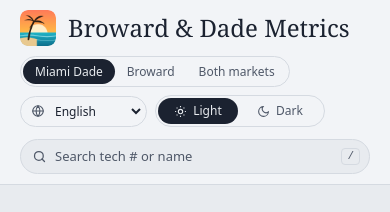
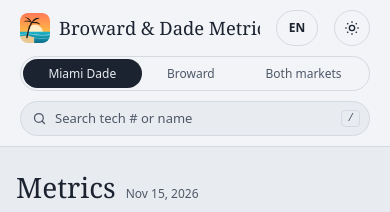
Before and after one commit to ITG-Metrics/market-metrics, a plain HTML site: page index.html in a window 390 px wide. Shown: the top 212 px of the page. Drawn offline with Linux system fonts and the light colour scheme; files whose address does not match are found by name.

Commit message:
Phone banner option A: title, language and theme on one row; markets; search
Co-Authored-By: Claude Fable 5.2 <noreply@anthropic.com>
Claude-Session: https://claude.ai/code/session_01YWRurwsSu2zX273pnxhZP8

```diff
--- a/index.html
+++ b/index.html
@@ -1496,7 +1496,22 @@ body:not(#_sc) ::-webkit-scrollbar-track { background: transparent; }
         #mm-sub, #mm-views { display: none !important; }
         #metrics-section > .mx-head .mx-note, #mx-stamp { display: none !important; }
         #mx-title { display: inline; } .mx-updated { display: inline; margin-left: 10px; font-size: 12px; color: var(--color-fg-muted); white-space: nowrap; }
-        .mm-head .mm-search { order: 5; flex: 1 1 100%; max-width: none; width: 100%; margin: 2px auto 0; }
+        .mm-head .mm-search { order: 5; flex: 1 1 100%; max-width: none; width: 100%; margin: 0 auto; }
+        /* Banner A (Dillon, Nov 19): title + language + theme on one row, markets, then search */
+        .mm-head { padding: 8px 12px; gap: 6px 8px; }
+        .mm-head .mm-tools { display: contents; }
+        .mm-head .mm-brand { order: 1; flex: 1 1 0; min-width: 0; gap: 9px; overflow: hidden; } .mm-head .mm-brand h1 { min-width: 0; } .mm-head .mm-brand img { width: 30px; height: 30px; }
+        body:not(#_sc) .mm-head .mm-brand h1 { font-size: min(19px, 4.7vw); overflow: hidden; text-overflow: ellipsis; }
+        body:not(#_sc) .mm-head .lang-toggle { order: 2; position: relative; flex: none; width: 40px; min-width: 0; height: 34px; padding: 0; gap: 0; justify-content: center; align-items: center; }
+        .mm-head .lang-toggle > svg { display: none; }
+        .mm-head .lang-toggle::after { content: attr(data-code); font-size: 12px; font-weight: 600; color: var(--color-fg); pointer-events: none; }
+        body:not(#_sc) .mm-head .lang-toggle select { position: absolute; inset: 0; width: 100%; height: 100%; opacity: 0; margin: 0; padding: 0; border: 0; }
+        .mm-head .mm-theme { order: 3; flex: none; padding: 0; }
+        body:not(#_sc) .mm-head .mm-theme[data-eff="dark"] button[data-theme-choice="light"], body:not(#_sc) .mm-head .mm-theme[data-eff="light"] button[data-theme-choice="dark"] { display: none; }
+        body:not(#_sc) .mm-head .mm-theme button { background: none; color: var(--color-fg); font-size: 0; gap: 0; width: 34px; height: 34px; padding: 0; justify-content: center; }
+        .mm-head .mm-theme svg { width: 16px; height: 16px; }
+        .mm-head .mm-markets { order: 4; flex: 1 1 100%; display: flex; } .mm-head .mm-markets[hidden] { display: none; }
+        body:not(#_sc) .mm-head .mm-markets a { flex: 1 1 auto; text-align: center; padding: 6px 8px; }
         #mx-tiles { display: none !important; }   /* Appointments met, Repeat, Rework, PHT pass, Total jobs: not on phones (Dillon, Nov 19) */
         /* A tech with no jobs this month: dashes instead of last month's numbers (the desktop table explains them in Status) */
         body:not(#_sc) #mx-tech-table tr.away td:not(.l) { font-size: 0; }
@@ -2074,7 +2089,7 @@ body:not(#_sc) ::-webkit-scrollbar-track { background: transparent; }
                     <option value="uk" lang="uk">Українська</option>
                 </select>
             </div>
-            <div class="theme-toggle" role="group" aria-label="Color theme">
+            <div class="theme-toggle mm-theme" role="group" aria-label="Color theme">
                 <button type="button" data-theme-choice="light" aria-pressed="false"><svg viewBox="0 0 24 24" fill="none" stroke="currentColor" stroke-width="2" aria-hidden="true"><circle cx="12" cy="12" r="4"/><path d="M12 2v2M12 20v2M4.9 4.9l1.4 1.4M17.7 17.7l1.4 1.4M2 12h2M20 12h2M4.9 19.1l1.4-1.4M17.7 6.3l1.4-1.4"/></svg>Light</button>
                 <button type="button" data-theme-choice="dark" aria-pressed="false"><svg viewBox="0 0 24 24" fill="none" stroke="currentColor" stroke-width="2" aria-hidden="true"><path d="M21 12.8A9 9 0 1 1 11.2 3a7 7 0 0 0 9.8 9.8z"/></svg>Dark</button>
             </div>
@@ -2272,8 +2287,15 @@ body:not(#_sc) ::-webkit-scrollbar-track { background: transparent; }
       function sync() {
         var c = current();
         document.querySelectorAll('[data-theme-choice]').forEach(function (b) { b.setAttribute('aria-pressed', String(b.dataset.themeChoice === c)); });
+        // Phone banner (Nov 19): one theme button that shows the theme in use
+        var g = document.querySelector('.mm-theme'); if (g) g.setAttribute('data-eff', (c === 'dark' || c === 'light') ? c : (window.matchMedia('(prefers-color-scheme: dark)').matches ? 'dark' : 'light'));
         syncCharts();
       }
+      // Phone banner: tapping the one visible theme button switches to the other theme.
+      (function () { var g = document.querySelector('.mm-theme'), mq = window.matchMedia('(max-width: 44rem), (pointer: coarse) and (max-width: 64rem)'); if (!g) return;
+        g.addEventListener('click', function (e) { if (!mq.matches || g.__busy || !e.target.closest('button')) return;
+          var other = g.querySelector('button[data-theme-choice="' + (g.getAttribute('data-eff') === 'dark' ? 'light' : 'dark') + '"]'); if (!other) return;
+          e.stopPropagation(); g.__busy = true; try { other.click(); } finally { g.__busy = false; } }, true); })();
       document.querySelectorAll('[data-theme-choice]').forEach(function (b) {
         b.addEventListener('click', function () {
           root.setAttribute('data-theme', b.dataset.themeChoice);
@@ -2357,7 +2379,7 @@ body:not(#_sc) ::-webkit-scrollbar-track { background: transparent; }
         { const h = document.getElementById('mm-title'); if (h) h.textContent = TITLES[lang] || TITLES.en; }
         try { localStorage.setItem('sc-lang', lang); } catch (e) {}
         document.querySelectorAll('[data-lang-choice]').forEach(function (b) { b.setAttribute('aria-pressed', String(b.dataset.langChoice === lang)); });
-        var sel = document.getElementById('lang-select'); if (sel) sel.value = lang;
+        var sel = document.getElementById('lang-select'); if (sel) { sel.value = lang; if (sel.parentElement) sel.parentElement.setAttribute('data-code', String(lang).toUpperCase()); }
         busy = true; try { apply(document.body); } finally { obs.takeRecords(); busy = false; }
       }
       // Reserve room in the header for the longest translation of each label, so switching languages never moves anything.
```
